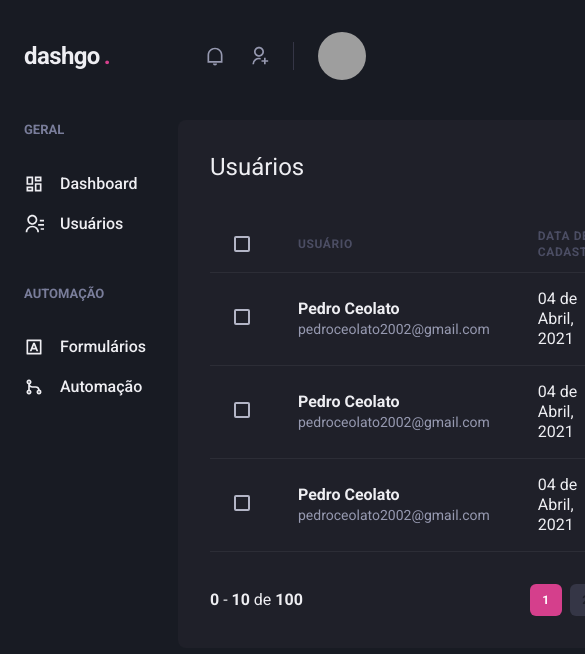
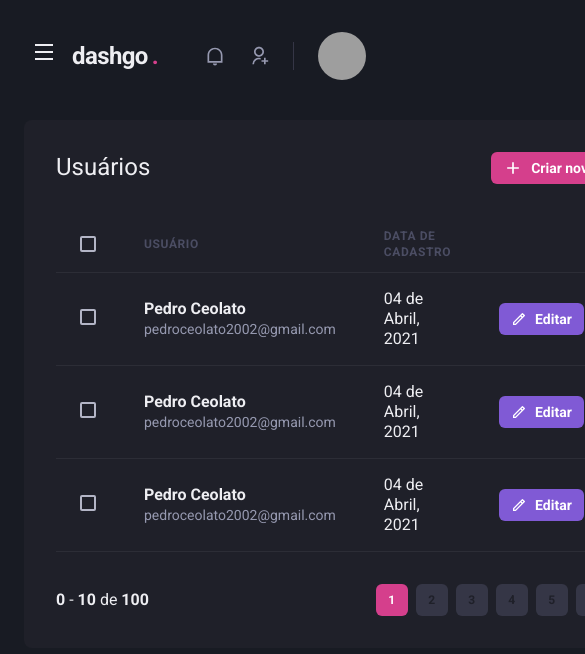
Before and after one commit to pceolato/dashgo, a Next.js app: page /users in a window 390 px wide. Shown: the top 654 px of the page, 585 px wide, since content can reach past the window. Built offline with nearby package versions, Linux system fonts and the light colour scheme; grey boxes are pictures that could not be loaded.

Commit message:
refactor: Sidebar responsiva

```diff
--- a/src/components/Header/index.tsx
+++ b/src/components/Header/index.tsx
@@ -1,4 +1,6 @@
-import { Flex, useBreakpointValue } from '@chakra-ui/react'
+import { Flex, Icon, IconButton, useBreakpointValue } from '@chakra-ui/react'
+import { RiMenuLine } from 'react-icons/ri'
+import { useSidebarDrawer } from '../../contexts/SidebarDrawerContext'
 
 import { Logo } from './Logo'
 import { NotificationsNav } from './NotificationsNav'
@@ -6,6 +8,8 @@
 import { SearchBox } from './SearchBox'
 
 export function Header() {
+    const { onOpen } = useSidebarDrawer()
+
     const isWideVersion = useBreakpointValue({
         base: false,
         lg: true,
@@ -22,6 +26,17 @@
             px="6"
             align="center"
         >
+            { !isWideVersion &&  (
+                <IconButton
+                    aria-label="Open navigation"
+                    icon={<Icon as={RiMenuLine}/>}
+                    fontSize="24"
+                    variant="unstyled"
+                    onClick={onOpen}
+                    mr="2"
+                />
+            )}
+
             <Logo />
 
             { isWideVersion && <SearchBox /> }
--- /dev/null
+++ b/src/components/Sidebar/SidebarNav.tsx
@@ -0,0 +1,19 @@
+import { Stack } from "@chakra-ui/react";
+import { RiContactsLine, RiDashboardLine, RiGitMergeLine, RiInputMethodLine } from "react-icons/ri";
+import { NavLink } from "./NavLink";
+import { NavSection } from "./NavSection";
+
+export function SidebarNav() {
+    return (
+        <Stack spacing="12" align="flex-start">
+            <NavSection title="GERAL">
+                <NavLink icon={RiDashboardLine}>Dashboard</NavLink>
+                <NavLink icon={RiContactsLine}>Usuários</NavLink>
+            </NavSection>
+            <NavSection title="AUTOMAÇÃO">
+                <NavLink icon={RiInputMethodLine}>Formulários</NavLink>
+                <NavLink icon={RiGitMergeLine}>Automação</NavLink>
+            </NavSection>
+        </Stack>
+    );
+}
--- a/src/components/Sidebar/index.tsx
+++ b/src/components/Sidebar/index.tsx
@@ -1,21 +1,35 @@
-import { Box, Stack } from "@chakra-ui/react";
-import { RiContactsLine, RiDashboardLine, RiGitMergeLine, RiInputMethodLine } from "react-icons/ri";
-import { NavLink } from "./NavLink";
-import { NavSection } from "./NavSection";
+import { Box, Drawer, DrawerBody, DrawerCloseButton, DrawerContent, DrawerHeader, DrawerOverlay, useBreakpointValue} from "@chakra-ui/react";
+import { useSidebarDrawer } from "../../contexts/SidebarDrawerContext";
+import { SidebarNav } from "./SidebarNav";
 
 export function Sidebar() {
+    const { isOpen, onClose } = useSidebarDrawer()
+
+    const isDrawerSidebar = useBreakpointValue({
+        base: true,
+        lg: false,
+    })
+
+    if(isDrawerSidebar) {
+        return (
+            <Drawer isOpen={isOpen} placement="left" onClose={onClose}>
+            <DrawerOverlay>
+                <DrawerContent bg="gray.800" p="4">
+                    <DrawerCloseButton mt="6"/>
+                    <DrawerHeader>Navegação</DrawerHeader>
+
+                    <DrawerBody>
+                        <SidebarNav />
+                    </DrawerBody>
+                </DrawerContent>
+            </DrawerOverlay>
+        </Drawer>
+        )
+    }
+
     return (
         <Box as="aside" w="64" mr="8">
-            <Stack spacing="12" align="flex-start">
-                <NavSection title="GERAL">
-                    <NavLink icon={RiDashboardLine}>Dashboard</NavLink>
-                    <NavLink icon={RiContactsLine}>Usuários</NavLink>
-                </NavSection>
-                <NavSection title="AUTOMAÇÃO">
-                    <NavLink icon={RiInputMethodLine}>Formulários</NavLink>
-                    <NavLink icon={RiGitMergeLine}>Automação</NavLink>
-                </NavSection>
-            </Stack>
+            <SidebarNav />
         </Box>
     )
 }
--- /dev/null
+++ b/src/contexts/SidebarDrawerContext.tsx
@@ -0,0 +1,28 @@
+import { useDisclosure, UseDisclosureReturn } from "@chakra-ui/react";
+import { useRouter } from "next/router";
+import { createContext, ReactNode, useContext, useEffect } from "react";
+
+interface SidebarDrawerProviderProps {
+    children: ReactNode;
+}
+
+type SidebarDrawerContextData = UseDisclosureReturn
+
+const SidebarDrawerContext = createContext({} as SidebarDrawerContextData);
+
+export function SidebarDrawerProvider({children}: SidebarDrawerProviderProps) {
+    const disclosure = useDisclosure()
+    const router = useRouter()
+
+    useEffect(() => {
+        disclosure.onClose()
+    }, [router.asPath])
+
+    return (
+        <SidebarDrawerContext.Provider value={disclosure}>
+            { children }
+        </SidebarDrawerContext.Provider>
+    )
+}
+
+export const useSidebarDrawer = () => useContext(SidebarDrawerContext)
--- a/src/pages/_app.tsx
+++ b/src/pages/_app.tsx
@@ -1,11 +1,14 @@
 import { AppProps } from 'next/app'
 import { ChakraProvider } from '@chakra-ui/react'
 import { theme } from '../styles/theme'
+import { SidebarDrawerProvider } from '../contexts/SidebarDrawerContext'
 
 function MyApp({ Component, pageProps }: AppProps) {
   return (
     <ChakraProvider theme={theme}>
-      <Component {...pageProps} />
+      <SidebarDrawerProvider>
+        <Component {...pageProps} />
+      </SidebarDrawerProvider>
     </ChakraProvider>
   )
 }
```
